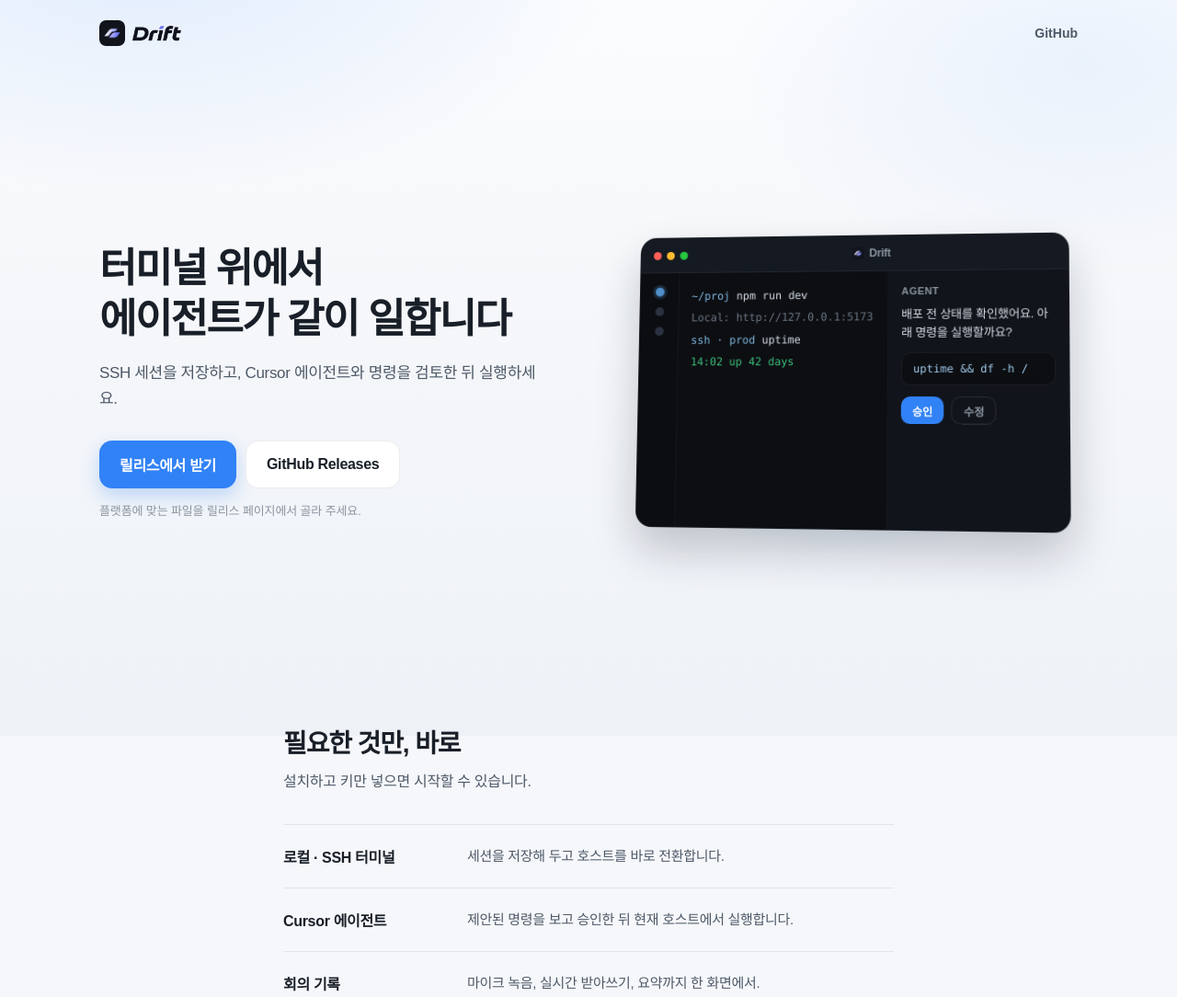
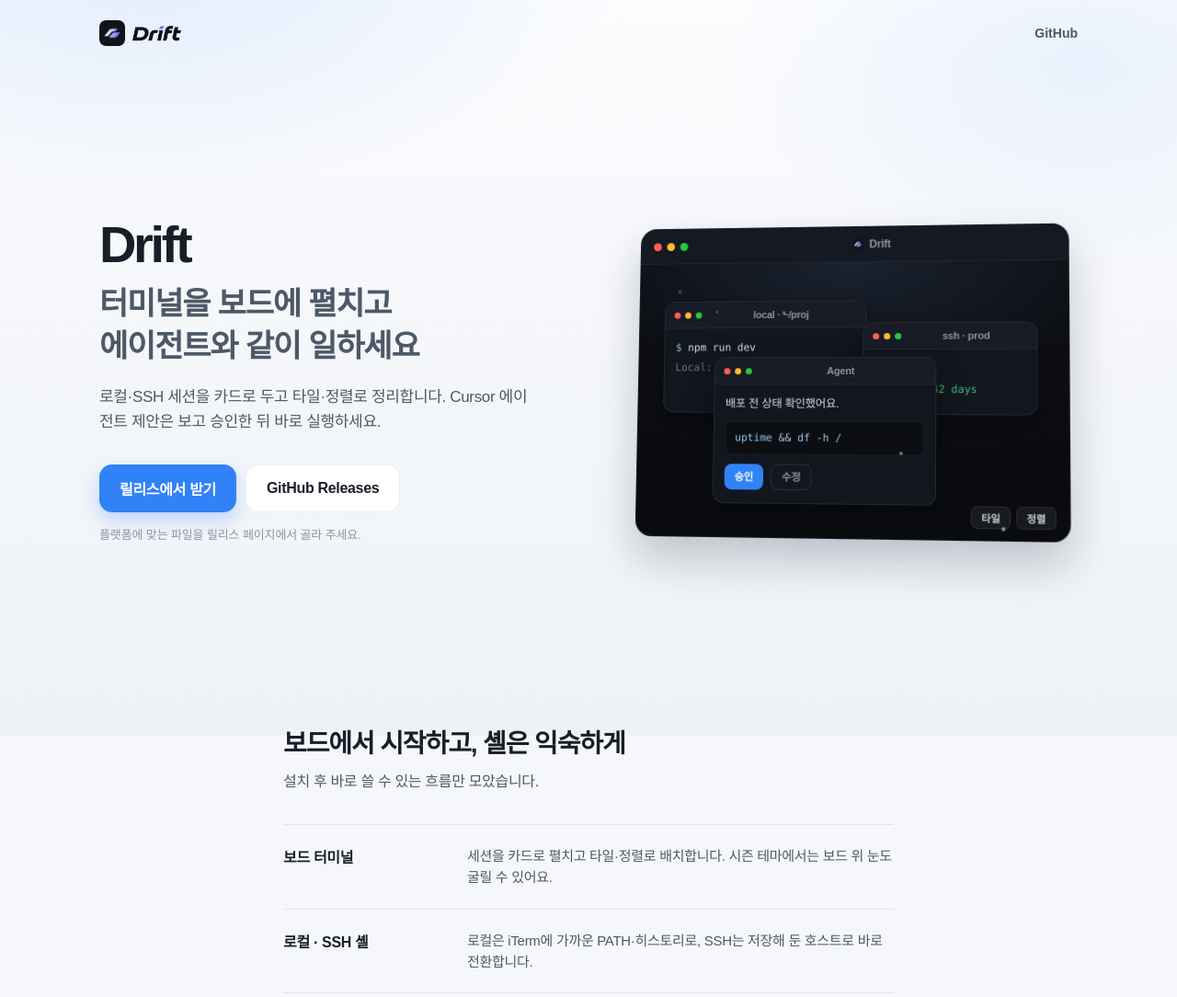
Before and after one commit to doob9p/drift-app, a website: page docs/index.html in a window 1280 px wide. Shown: the top 1084 px of the page at 92% size. Drawn offline with Linux system fonts and the light colour scheme; no server answers; a web font is replaced by a local one.

Commit message:
Update docs landing page for board workspace features.
Reflect terminal board, tile/arrange, season snow, and local shell parity on the GitHub Pages intro.

Co-authored-by: Cursor <cursoragent@cursor.com>

```diff
--- a/docs/app.js
+++ b/docs/app.js
@@ -96,3 +96,25 @@ async function boot() {
 }
 
 boot();
+
+function spawnHeroSnow() {
+  const root = document.getElementById("hero-snow");
+  if (!root || window.matchMedia("(prefers-reduced-motion: reduce)").matches) {
+    return;
+  }
+  const count = window.innerWidth < 640 ? 14 : 22;
+  for (let i = 0; i < count; i++) {
+    const flake = document.createElement("i");
+    flake.className = "flake";
+    const size = 1.5 + Math.random() * 2.8;
+    flake.style.left = `${Math.random() * 100}%`;
+    flake.style.width = `${size}px`;
+    flake.style.height = `${size}px`;
+    flake.style.setProperty("--drift", `${(Math.random() - 0.5) * 40}px`);
+    flake.style.animationDuration = `${7 + Math.random() * 9}s`;
+    flake.style.animationDelay = `${-Math.random() * 10}s`;
+    root.appendChild(flake);
+  }
+}
+
+spawnHeroSnow();
--- a/docs/index.html
+++ b/docs/index.html
@@ -3,15 +3,15 @@
   <head>
     <meta charset="utf-8" />
     <meta name="viewport" content="width=device-width, initial-scale=1" />
-    <title>Drift — 터미널과 Cursor 에이전트</title>
+    <title>Drift — 보드 위에서 터미널과 에이전트</title>
     <meta
       name="description"
-      content="SSH 세션, Cursor 에이전트, 회의 기록을 한곳에서. Drift를 다운로드하세요."
+      content="터미널 카드를 보드에 펼치고, SSH·로컬 셸·Cursor 에이전트를 한곳에서. Drift를 다운로드하세요."
     />
     <meta property="og:title" content="Drift" />
     <meta
       property="og:description"
-      content="터미널과 Cursor 에이전트가 함께 있는 데스크톱 앱"
+      content="보드 위 터미널과 Cursor 에이전트가 함께 있는 데스크톱 앱"
     />
     <meta property="og:type" content="website" />
     <meta property="og:image" content="./assets/logo-lockup.png" />
@@ -56,9 +56,11 @@
     <main>
       <section class="hero">
         <div class="hero-copy">
-          <h1>터미널 위에서<br />에이전트가 같이 일합니다</h1>
+          <p class="brand-word">Drift</p>
+          <h1>터미널을 보드에 펼치고<br />에이전트와 같이 일하세요</h1>
           <p class="lede">
-            SSH 세션을 저장하고, Cursor 에이전트와 명령을 검토한 뒤 실행하세요.
+            로컬·SSH 세션을 카드로 두고 타일·정렬로 정리합니다. Cursor 에이전트
+            제안은 보고 승인한 뒤 바로 실행하세요.
           </p>
           <div class="cta">
             <a
@@ -93,27 +95,46 @@
                   Drift
                 </p>
               </div>
-              <div class="window-body">
-                <aside class="rail">
-                  <i class="dot on"></i>
-                  <i class="dot"></i>
-                  <i class="dot"></i>
-                </aside>
-                <div class="term">
-                  <p><span class="prompt">~/proj</span> npm run dev</p>
+              <div class="board">
+                <div class="snow" id="hero-snow"></div>
+                <article class="card card-a">
+                  <header>
+                    <i></i><i></i><i></i>
+                    <b>local · ~/proj</b>
+                  </header>
+                  <div class="card-body">
+                    <p><span class="prompt">$</span> npm run dev</p>
                     <p class="dim">Local: http://127.0.0.1:5173</p>
-                  <p><span class="prompt">ssh · prod</span> uptime</p>
-                  <p class="ok">14:02 up 42 days</p>
                     <p class="cursor-line"><span class="blink"></span></p>
                   </div>
-                <div class="agent">
-                  <p class="agent-label">Agent</p>
-                  <p class="agent-msg">배포 전 상태를 확인했어요. 아래 명령을 실행할까요?</p>
+                </article>
+                <article class="card card-b">
+                  <header>
+                    <i></i><i></i><i></i>
+                    <b>ssh · prod</b>
+                  </header>
+                  <div class="card-body">
+                    <p><span class="prompt">$</span> uptime</p>
+                    <p class="ok">14:02 up 42 days</p>
+                  </div>
+                </article>
+                <article class="card card-c">
+                  <header>
+                    <i></i><i></i><i></i>
+                    <b>Agent</b>
+                  </header>
+                  <div class="card-body agent-pane">
+                    <p class="agent-msg">배포 전 상태 확인했어요.</p>
                     <div class="cmd">uptime && df -h /</div>
                     <div class="agent-actions">
                       <span class="chip">승인</span>
                       <span class="chip ghost">수정</span>
                     </div>
+                  </div>
+                </article>
+                <div class="board-tools">
+                  <span>타일</span>
+                  <span>정렬</span>
                 </div>
               </div>
             </div>
@@ -122,16 +143,28 @@
       </section>
 
       <section class="features">
-        <h2>필요한 것만, 바로</h2>
-        <p class="features-lede">설치하고 키만 넣으면 시작할 수 있습니다.</p>
+        <h2>보드에서 시작하고, 셸은 익숙하게</h2>
+        <p class="features-lede">
+          설치 후 바로 쓸 수 있는 흐름만 모았습니다.
+        </p>
         <ul class="feature-list">
           <li>
-            <strong>로컬 · SSH 터미널</strong>
-            <span>세션을 저장해 두고 호스트를 바로 전환합니다.</span>
+            <strong>보드 터미널</strong>
+            <span
+              >세션을 카드로 펼치고 타일·정렬로 배치합니다. 시즌 테마에서는 보드
+              위 눈도 굴릴 수 있어요.</span
+            >
+          </li>
+          <li>
+            <strong>로컬 · SSH 셸</strong>
+            <span
+              >로컬은 iTerm에 가까운 PATH·히스토리로, SSH는 저장해 둔 호스트로 바로
+              전환합니다.</span
+            >
           </li>
           <li>
             <strong>Cursor 에이전트</strong>
-            <span>제안된 명령을 보고 승인한 뒤 현재 호스트에서 실행합니다.</span>
+            <span>제안된 명령을 검토·승인한 뒤 현재 호스트에서 실행합니다.</span>
           </li>
           <li>
             <strong>회의 기록</strong>
--- a/docs/styles.css
+++ b/docs/styles.css
@@ -105,12 +105,22 @@ a {
   animation: rise 0.7s ease both;
 }
 
+.brand-word {
+  margin: 0 0 14px;
+  font-size: clamp(40px, 6vw, 56px);
+  font-weight: 800;
+  letter-spacing: -0.06em;
+  line-height: 1;
+  color: var(--ink);
+}
+
 .hero h1 {
   margin: 0;
-  font-size: clamp(32px, 4.6vw, 44px);
-  font-weight: 700;
-  letter-spacing: -0.04em;
-  line-height: 1.25;
+  font-size: clamp(26px, 3.6vw, 34px);
+  font-weight: 650;
+  letter-spacing: -0.035em;
+  line-height: 1.35;
+  color: var(--ink-2);
 }
 
 .lede {
@@ -266,46 +276,114 @@ a {
   border-radius: 3px;
 }
 
-.window-body {
-  display: grid;
-  grid-template-columns: 44px 1.15fr 0.95fr;
-  min-height: 280px;
+.board {
+  position: relative;
+  min-height: 300px;
+  padding: 18px 16px 44px;
+  background:
+    radial-gradient(120% 80% at 50% 0%, #1a2230 0%, #0c0e12 55%, #090b0f 100%);
+  overflow: hidden;
 }
 
-.rail {
-  display: flex;
-  flex-direction: column;
-  align-items: center;
-  gap: 12px;
-  padding: 16px 0;
-  background: #0b0d11;
-  border-right: 1px solid rgba(255, 255, 255, 0.04);
+.snow {
+  position: absolute;
+  inset: 0;
+  pointer-events: none;
+  z-index: 2;
 }
 
-.dot {
-  width: 10px;
-  height: 10px;
+.flake {
+  position: absolute;
+  top: -8%;
   border-radius: 50%;
-  background: #2a3140;
+  background: rgba(255, 255, 255, 0.85);
+  box-shadow: 0 0 4px rgba(255, 255, 255, 0.35);
+  animation: snowfall linear infinite;
+  opacity: 0.75;
 }
 
-.dot.on {
-  background: #4f8fca;
-  box-shadow: 0 0 0 3px rgba(79, 143, 202, 0.22);
+.card {
+  position: absolute;
+  z-index: 1;
+  overflow: hidden;
+  border-radius: 12px;
+  background: #12161e;
+  border: 1px solid rgba(255, 255, 255, 0.08);
+  box-shadow: 0 12px 28px rgba(0, 0, 0, 0.35);
+  animation: card-in 0.8s ease both;
 }
 
-.term {
-  padding: 16px 14px;
-  font-family: var(--mono);
-  font-size: 12px;
-  line-height: 1.7;
-  color: #d7dee8;
-  background: #0c0e12;
-  border-right: 1px solid rgba(255, 255, 255, 0.04);
+.card header {
+  display: grid;
+  grid-template-columns: auto auto auto 1fr;
+  align-items: center;
+  gap: 5px;
+  padding: 8px 10px;
+  background: #171c26;
+  border-bottom: 1px solid rgba(255, 255, 255, 0.05);
 }
 
-.term p {
-  margin: 0 0 4px;
+.card header i {
+  width: 7px;
+  height: 7px;
+  border-radius: 50%;
+  background: #3a4150;
+}
+
+.card header i:nth-child(1) {
+  background: #ff5f57;
+}
+.card header i:nth-child(2) {
+  background: #febc2e;
+}
+.card header i:nth-child(3) {
+  background: #28c840;
+}
+
+.card header b {
+  margin: 0;
+  justify-self: center;
+  font-size: 11px;
+  font-weight: 650;
+  color: #8b95a1;
+  letter-spacing: -0.02em;
+}
+
+.card-body {
+  padding: 12px 12px 14px;
+  font-family: var(--mono);
+  font-size: 11.5px;
+  line-height: 1.65;
+  color: #d7dee8;
+}
+
+.card-body p {
+  margin: 0 0 3px;
+}
+
+.card-a {
+  left: 6%;
+  top: 14%;
+  width: 48%;
+  animation-delay: 0.15s;
+}
+
+.card-b {
+  right: 7%;
+  top: 22%;
+  width: 40%;
+  animation-delay: 0.28s;
+}
+
+.card-c {
+  left: 18%;
+  bottom: 12%;
+  width: 52%;
+  animation-delay: 0.4s;
+}
+
+.agent-pane {
+  font-family: var(--font);
 }
 
 .prompt {
@@ -321,65 +399,50 @@ a {
 }
 
 .cursor-line {
-  margin-top: 8px;
+  margin-top: 6px;
 }
 
 .blink {
   display: inline-block;
   width: 7px;
-  height: 14px;
+  height: 13px;
   background: #4f8fca;
   vertical-align: -2px;
   animation: blink 1.1s steps(1) infinite;
 }
 
-.agent {
-  padding: 16px 14px;
-  background: #11141a;
-  color: #f2f4f6;
-}
-
-.agent-label {
-  margin: 0 0 10px;
-  font-size: 11px;
-  font-weight: 700;
-  letter-spacing: 0.04em;
-  text-transform: uppercase;
-  color: #8b95a1;
-}
-
 .agent-msg {
   margin: 0;
-  font-size: 13px;
-  line-height: 1.5;
+  font-size: 12.5px;
+  line-height: 1.45;
   letter-spacing: -0.02em;
   color: #d7dee8;
 }
 
 .cmd {
-  margin-top: 12px;
-  padding: 10px 12px;
-  border-radius: 10px;
+  margin-top: 10px;
+  padding: 8px 10px;
+  border-radius: 8px;
   background: #0c0e12;
   border: 1px solid rgba(255, 255, 255, 0.06);
   font-family: var(--mono);
-  font-size: 12px;
+  font-size: 11.5px;
   color: #9ec9ea;
 }
 
 .agent-actions {
   display: flex;
   gap: 8px;
-  margin-top: 12px;
+  margin-top: 10px;
 }
 
 .chip {
   display: inline-flex;
   align-items: center;
-  min-height: 30px;
-  padding: 0 12px;
-  border-radius: 10px;
-  font-size: 12px;
+  min-height: 28px;
+  padding: 0 11px;
+  border-radius: 8px;
+  font-size: 11.5px;
   font-weight: 700;
   background: var(--blue);
   color: #fff;
@@ -389,6 +452,29 @@ a {
   background: transparent;
   color: #8b95a1;
   border: 1px solid rgba(255, 255, 255, 0.1);
+}
+
+.board-tools {
+  position: absolute;
+  right: 14px;
+  bottom: 12px;
+  z-index: 3;
+  display: flex;
+  gap: 6px;
+}
+
+.board-tools span {
+  display: inline-flex;
+  align-items: center;
+  min-height: 24px;
+  padding: 0 10px;
+  border-radius: 7px;
+  font-size: 11px;
+  font-weight: 700;
+  letter-spacing: -0.02em;
+  color: #c5ced9;
+  background: rgba(255, 255, 255, 0.06);
+  border: 1px solid rgba(255, 255, 255, 0.08);
 }
 
 .features {
@@ -480,6 +566,31 @@ a {
   }
 }
 
+@keyframes snowfall {
+  0% {
+    transform: translate3d(0, 0, 0);
+    opacity: 0;
+  }
+  12% {
+    opacity: 0.8;
+  }
+  100% {
+    transform: translate3d(var(--drift, 12px), 120vh, 0);
+    opacity: 0.15;
+  }
+}
+
+@keyframes card-in {
+  from {
+    opacity: 0;
+    transform: translateY(10px) scale(0.98);
+  }
+  to {
+    opacity: 1;
+    transform: translateY(0) scale(1);
+  }
+}
+
 @media (max-width: 900px) {
   .hero {
     grid-template-columns: 1fr;
@@ -496,12 +607,20 @@ a {
     transform: none;
   }
 
-  .window-body {
-    grid-template-columns: 40px 1fr;
+  .board {
+    min-height: 260px;
   }
 
-  .agent {
+  .card-c {
     display: none;
+  }
+
+  .card-a {
+    width: 54%;
+  }
+
+  .card-b {
+    width: 44%;
   }
 }
 
@@ -523,8 +642,13 @@ a {
     gap: 6px;
   }
 
-  .window-body {
-    min-height: 220px;
+  .board {
+    min-height: 230px;
+    padding-bottom: 40px;
+  }
+
+  .brand-word {
+    font-size: 36px;
   }
 }
 
```
Lines whose indentation alone changed are shown as unchanged.
